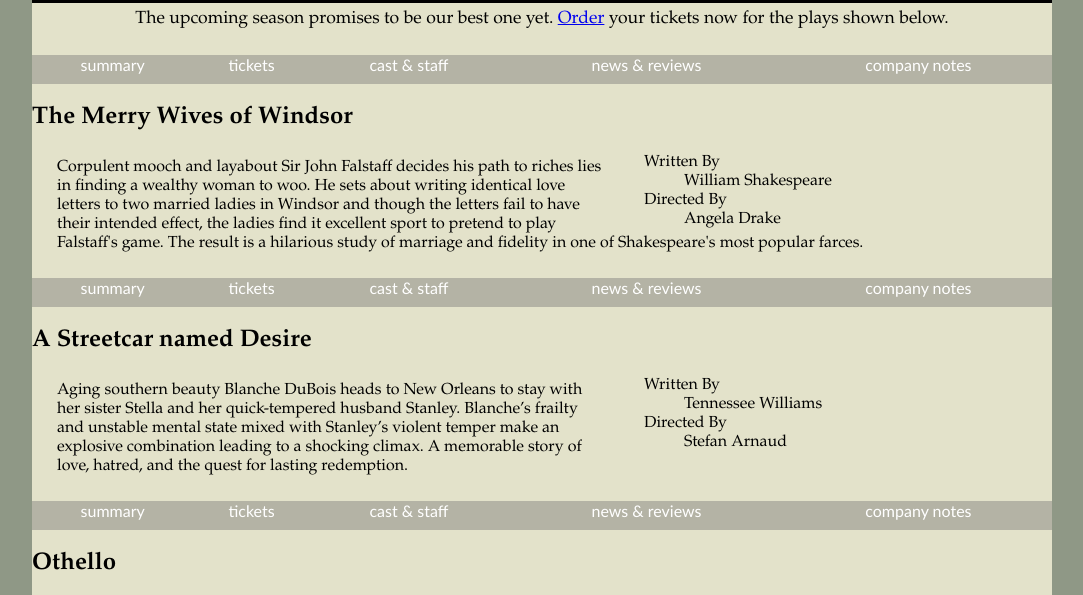
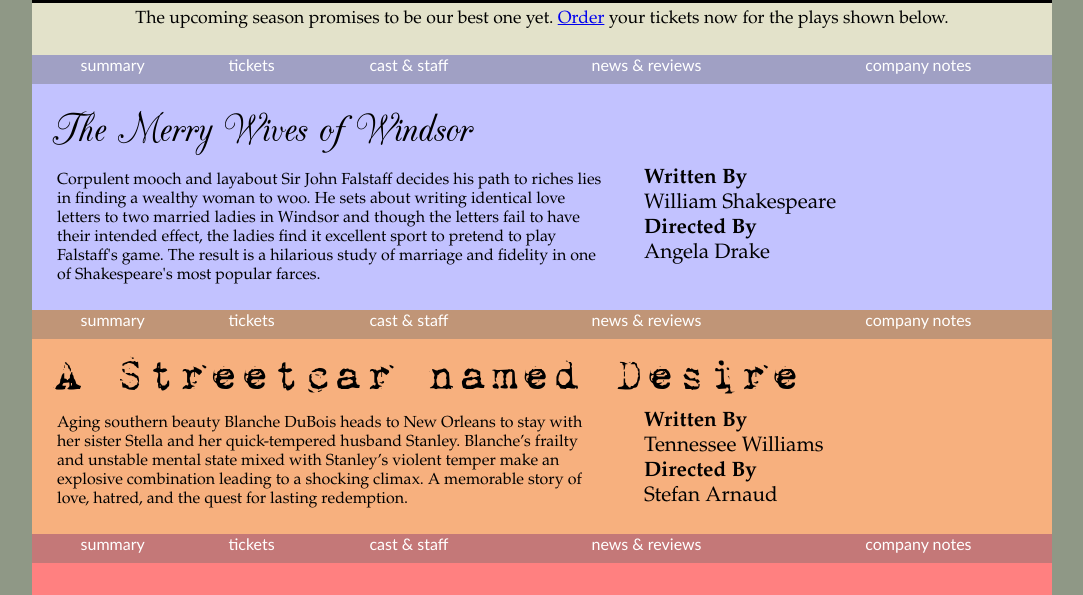
Before and after one commit to hm0869554/hm0869554.github.io, a plain HTML site: page AssignmentTwo/ph_plays.html in a window 1280 px wide. Shown: the part 166-761 px from the top of the page, without its empty margins (98-1181 px from the left). Drawn offline with Linux system fonts and the light colour scheme.

Commit message:
Update ph_styles.css

```diff
--- a/AssignmentTwo/ph_styles.css
+++ b/AssignmentTwo/ph_styles.css
@@ -4,13 +4,19 @@
 	font-family: Champagne;
 	src: url(cac_champagne.woff) format('woff'),
 	url(cac_champagne.ttf) format('ttf');
+}
 
+@font-face
+{
 	font-family: Grunge;
-	src: url(1942.woff) format('woff')
+	src: url(1942.woff) format('woff'),
 	url(1942.tff) format('tff');
+}
 
+@font-face
+{
 	font-family: Dobkin;
-	src: url(DobkinPlain.woff) format('woff')
+	src: url(DobkinPlain.woff) format('woff'),
 	url(DobkinPlain.tff) format('tff')
 }
 /*
@@ -37,7 +43,7 @@ html
 body
 {
 	background-color: hsl(58, 31%, 84%);
-	font-family: "Palatino Linotype", "Book Antiqua", Palatino, serif;
+	font-family: 'Palatino Linotype', 'Book Antiqua', Palatino, serif;
 }
 
 
@@ -81,7 +87,7 @@ address
 /* Navigation Styles */
 nav a
 {
-	font-family: "Trebuchet MS", Helvetica, sans-serif ;
+	font-family: 'Trebuchet MS', Helvetica, sans-serif ;
 	padding-bottom: 10px;
 	padding-top; 10px;
 }
@@ -117,7 +123,69 @@ nav a:active
 
 /* Section Styles */
 
+section.playbill h1
+{
+	font-size: 3em;
+	font-weight: normal;
+	margin: 0px;
+	padding-top: 20px;
+	padding-right: 0px;
+	padding-bottom: 10px;
+	padding-left: 20px;
+}
 
+#play1
+{
+	background-color: hsl(240, 100%, 88%);
+}
 
+#play2
+{
+	background-color: hsl(25, 88%, 73%);
+}
+
+#play3
+{
+	background-color: hsl(0, 100%, 75%);
+}
+
+#play4
+{
+	background-color: hsl(296, 86%, 86%);
+}
+	/*Play Header Fonts*/
+#play1 h1
+{
+	font-family: Champagne, cursive;
+}
+
+#play2 h1
+{
+	font-family: Grunge, 'Times New Roman', Times, serif;
+}
+
+#play3 h1
+{
+	font-family: Impact, Charcoal, sans-serif;
+}
+
+#play4 h1
+{
+	font-family: Dobkin, cursive;
+}
 
 /* Description List Styles */
+
+dt
+{
+	font-size: 1.3em;
+	font-weight: bold;
+	color: hsla (0, 0%, 0%, 0.4);
+}
+
+dd
+{
+	font-size: 1.3em;
+	margin-left: 0px;
+	margin-botton: 10px;
+}
```
